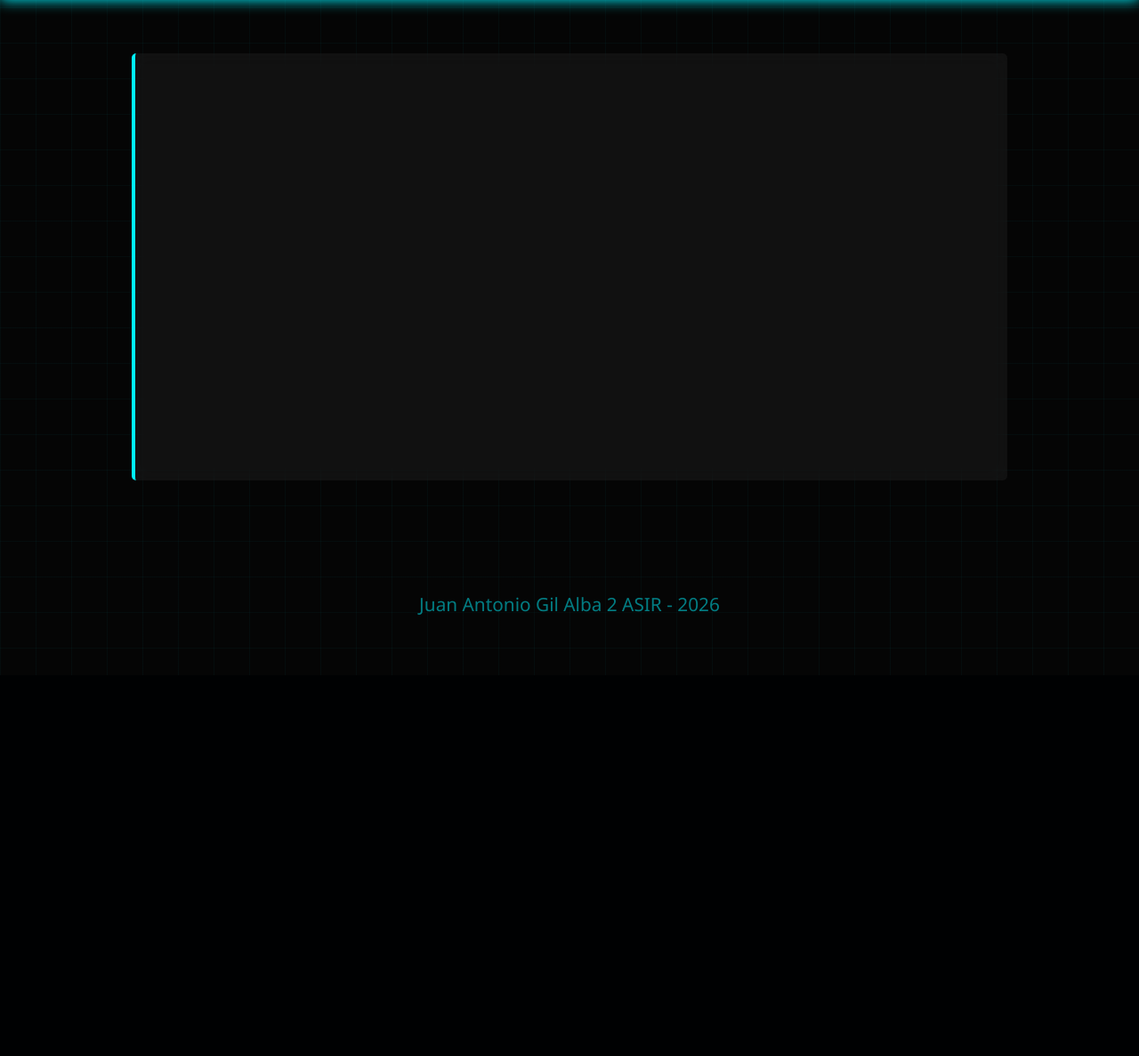
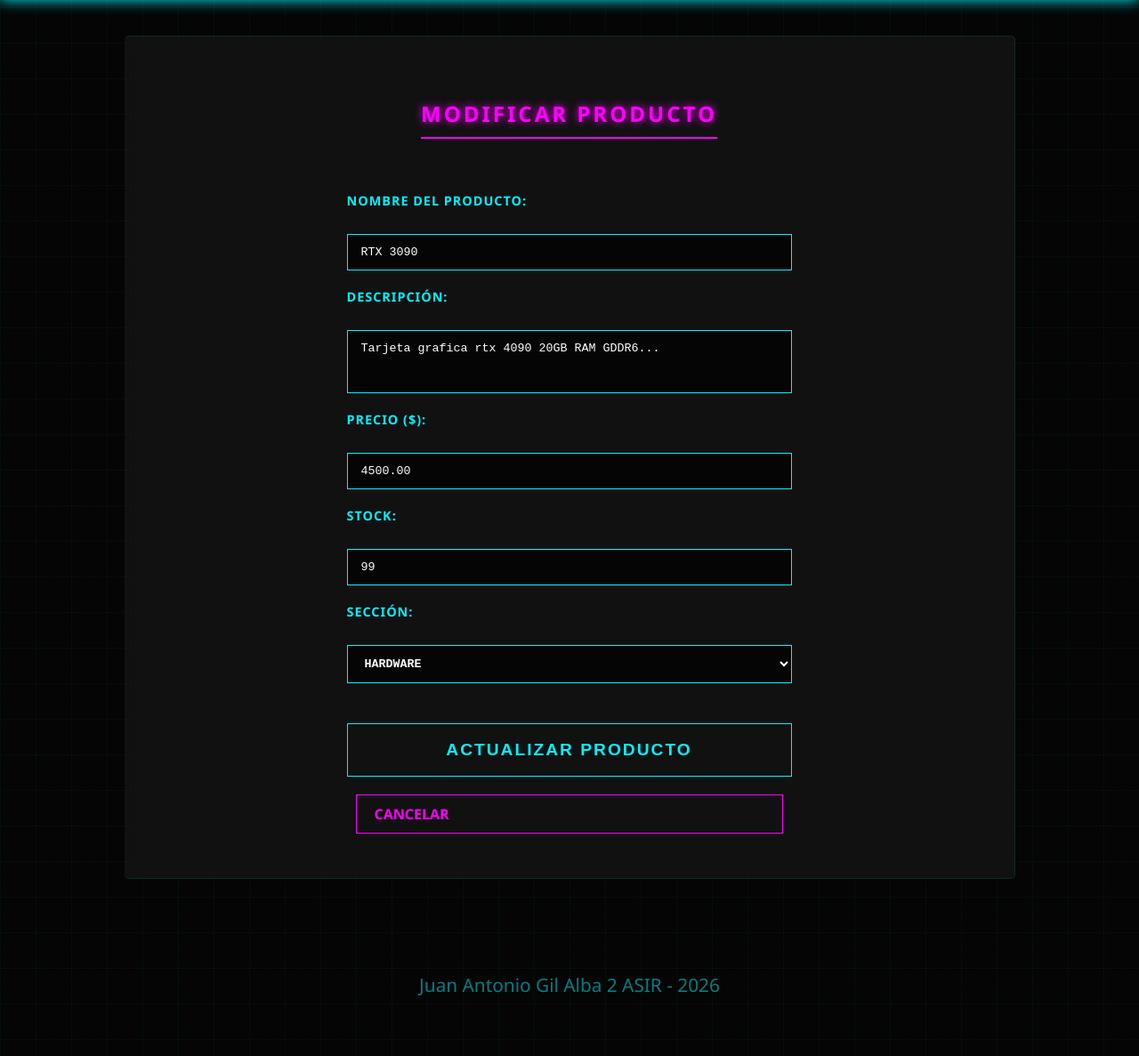
Before and after one commit to ANnthomgamer/Django-IAW, a Django app: page /productos/modificar?id=1 in a window 1280 px wide. Shown: the part 112-1299 px from the top of the page at 89% size. Before the commit the page ends 841 px from the top, so only its background shows below. Run offline with Django 5.2, Linux system fonts and the light colour scheme; data comes from the database, SQL or seed files in the repository; both versions use the stored data as it was after the commit.

Commit message:
Terminado la modificación de usuarios y productos

```diff
--- a/www/proyecto/apps/productos/views.py
+++ b/www/proyecto/apps/productos/views.py
@@ -1,4 +1,4 @@
-from django.shortcuts import render, redirect
+from django.shortcuts import render, redirect, get_object_or_404
 from django.http import HttpResponse
 from django.template import Template, Context
 from .models import Producto # Importar el modelo
@@ -53,4 +53,42 @@ def productos_alta_views(request):
 
 
 def productos_modificar_views(request):
-    return render(request, 'productos/modificar.html')
+    """Modificar un producto existente"""
+
+    # Obtener el ID del producto
+    producto_id = request.GET.get('id') or request.POST.get('id')
+
+    if not producto_id:
+        return redirect('productos_url')
+
+    # Obtener el producto
+    producto = get_object_or_404(Producto, id=producto_id)
+
+    if request.method == 'POST':
+        # Recoger datos
+        nombre = request.POST.get('nombre')
+        descripcion = request.POST.get('descripcion')
+        precio = request.POST.get('precio')
+        stock = request.POST.get('stock')
+        seccion_id = request.POST.get('seccion')
+
+        # Actualizar producto
+        producto.nombre = nombre
+        producto.descripcion = descripcion
+        producto.precio = precio
+        producto.stock = stock
+        if seccion_id:
+            producto.seccion_id = seccion_id
+        else:
+            producto.seccion = None
+        producto.save()
+
+        return redirect('productos_url')
+
+    # Si es GET, mostrar formulario con datos
+    secciones = Seccion.objects.all().order_by('nombre')
+    datos = {
+        'producto': producto,
+        'secciones': secciones
+    }
+    return render(request, 'productos/modificar.html', datos)
--- a/www/proyecto/proyecto/templates/productos/index.html
+++ b/www/proyecto/proyecto/templates/productos/index.html
@@ -18,6 +18,7 @@
                 <span class="precio">${{ producto.precio }}</span>
                 <p>Stock: {{ producto.stock }}</p>
             </div>
+            <a href="{% url 'productos_modificar' %}?id={{ producto.id }}" class="neon-btn" style="margin-top: 10px; display: inline-block;">Modificar</a>
             {% endfor %}
         {% else %}
             <p>No hay productos registrados</p>
--- a/www/proyecto/proyecto/templates/productos/modificar.html
+++ b/www/proyecto/proyecto/templates/productos/modificar.html
@@ -1 +1,47 @@
 {% extends "index.html" %}
+{% load static %}
+
+{% block extra_css %}
+    <title>Modificar Producto</title>
+    <link rel="stylesheet" href="{% static 'css/alta.css' %}">
+{% endblock %}
+
+{% block contenido %}
+    <h2>Modificar Producto</h2>
+
+    <form method="post">
+        {% csrf_token %}
+        <input type="hidden" name="id" value="{{ producto.id }}">
+
+        <!-- Nombre -->
+        <label for="nombre">Nombre del producto:</label>
+        <input type="text" id="nombre" name="nombre" value="{{ producto.nombre }}" required>
+
+        <!-- Descripción -->
+        <label for="descripcion">Descripción:</label>
+        <textarea id="descripcion" name="descripcion" rows="3" required>{{ producto.descripcion }}</textarea>
+
+        <!-- Precio -->
+        <label for="precio">Precio ($):</label>
+        <input type="number" id="precio" name="precio" step="0.01" value="{{ producto.precio }}" required>
+
+        <!-- Stock -->
+        <label for="stock">Stock:</label>
+        <input type="number" id="stock" name="stock" value="{{ producto.stock }}" required>
+
+        <!-- Sección -->
+        <label for="seccion">Sección:</label>
+        <select id="seccion" name="seccion">
+            <option value="">-- Sin sección --</option>
+            {% for seccion in secciones %}
+                <option value="{{ seccion.id }}" {% if producto.seccion_id == seccion.id %}selected{% endif %}>
+                    {{ seccion.nombre }}
+                </option>
+            {% endfor %}
+        </select>
+
+        <!-- Botones -->
+        <button type="submit" class="neon-btn">Actualizar Producto</button>
+        <a href="{% url 'productos_url' %}" class="neon-link">Cancelar</a>
+    </form>
+{% endblock %}
--- a/www/proyecto/proyecto/templates/usuarios/index.html
+++ b/www/proyecto/proyecto/templates/usuarios/index.html
@@ -18,11 +18,13 @@
                 <p><strong>Dirección:</strong> {{ cliente.direccion|default:"No especificada" }}</p>
                 <p><small>Registrado: {{ cliente.fecha_registro|date:"d/m/Y" }}</small></p>
             </div>
+            <a href="{% url 'usuarios_modificar' %}?id={{ cliente.id }}" class="neon-btn" style="margin-top: 10px; display: inline-block;">Modificar</a>
             {% endfor %}
         {% else %}
             <p>No hay clientes registrados</p>
         {% endif %}
 
         <a href="{% url 'usuarios_alta' %}" class="neon-link">+ Nuevo Cliente</a>
+
     </article>
 {% endblock %}
```
Also changed, not shown: www/proyecto/apps/usuarios/views.py (+31 -3 lines), www/proyecto/proyecto/templates/usuarios/modificar.html (+35 -0 lines), www/proyecto/db.sqlite3.
